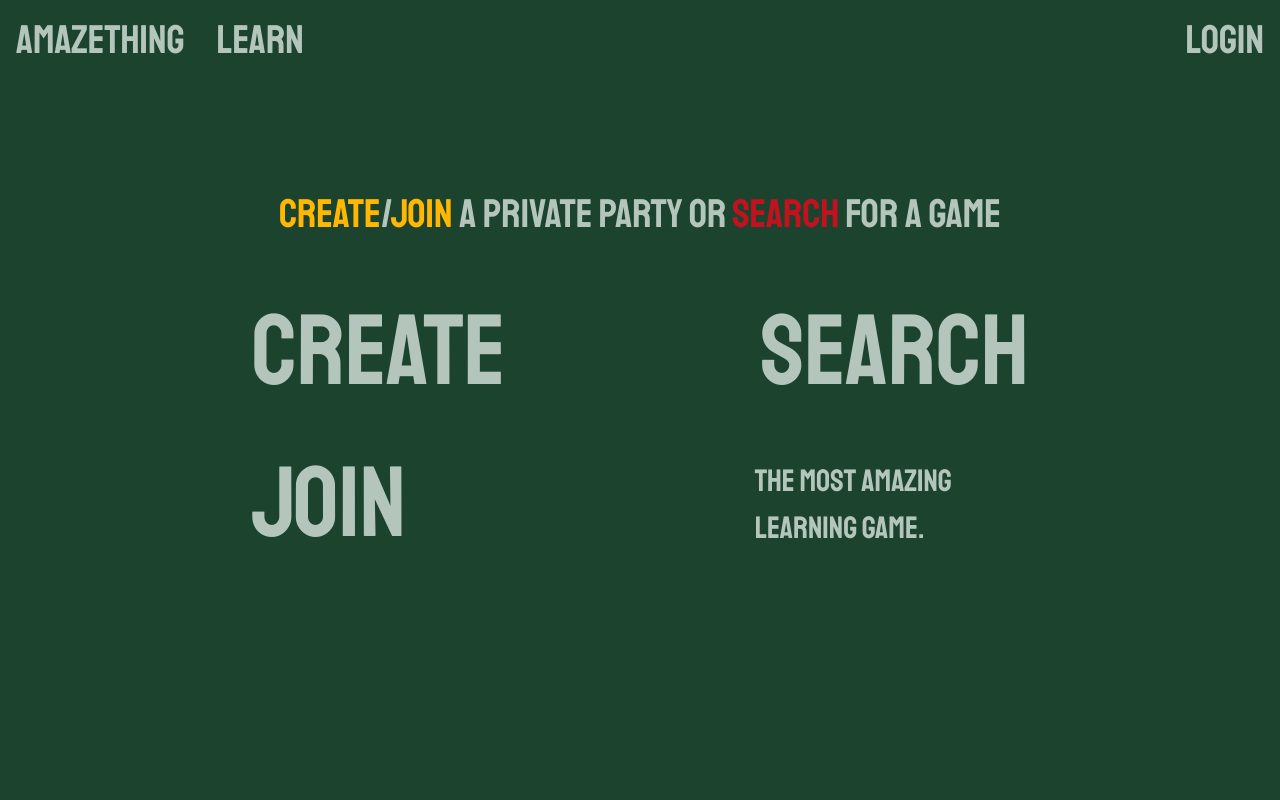
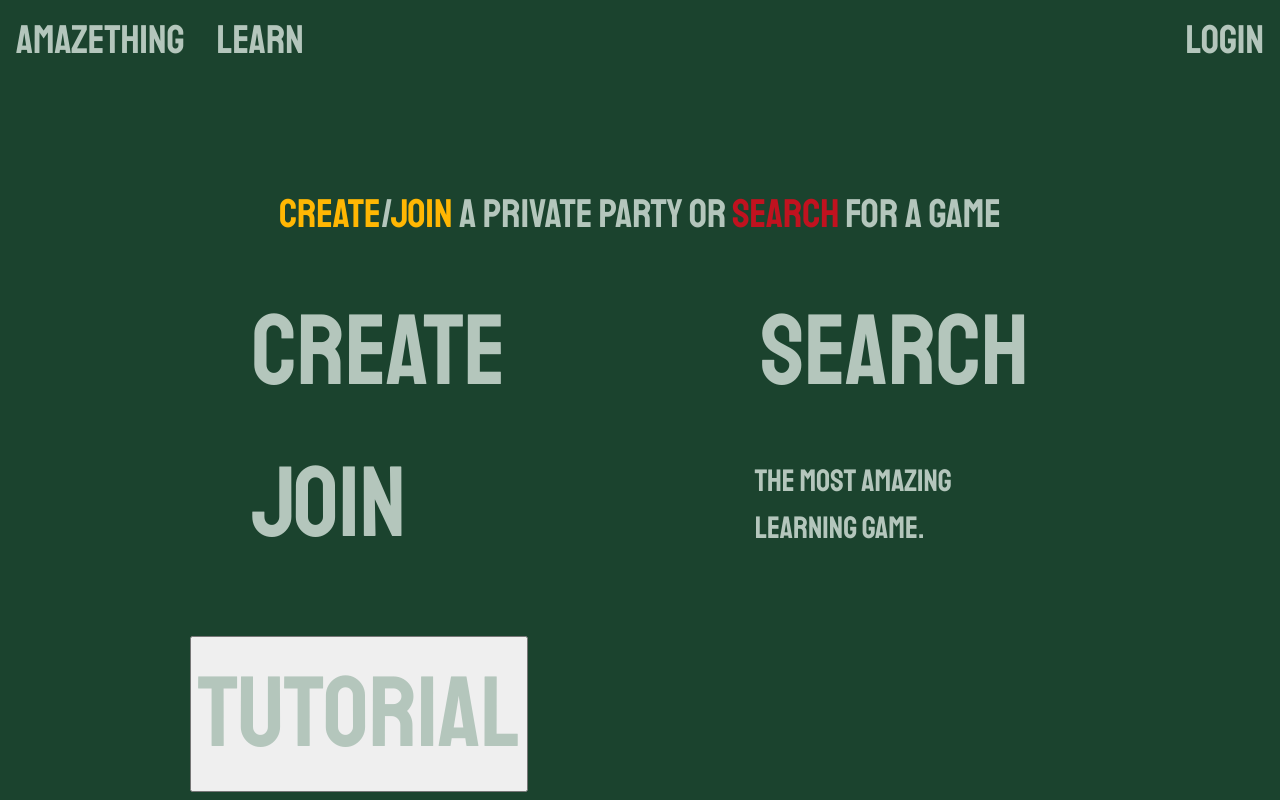
Before and after one commit to vadim-nest/aMAZEthing, a React (Vite) app in the folder Client/: page /waitingRoom in a window 1280 px wide. Built offline with nearby package versions, Linux system fonts and the light colour scheme; no server answers.

Commit message:
feat(tutorial button): implement tutorial button

```diff
--- a/Client/src/components/waitingRoom.tsx
+++ b/Client/src/components/waitingRoom.tsx
@@ -203,7 +203,7 @@ function WaitingRoom() {
         </div>
       </div>
       <div className='wr-game-history'>
-
+            <button onClick={() => navigate('/tutorial')}><h1>Tutorial</h1></button>
       </div>
     </div>
   );
```
